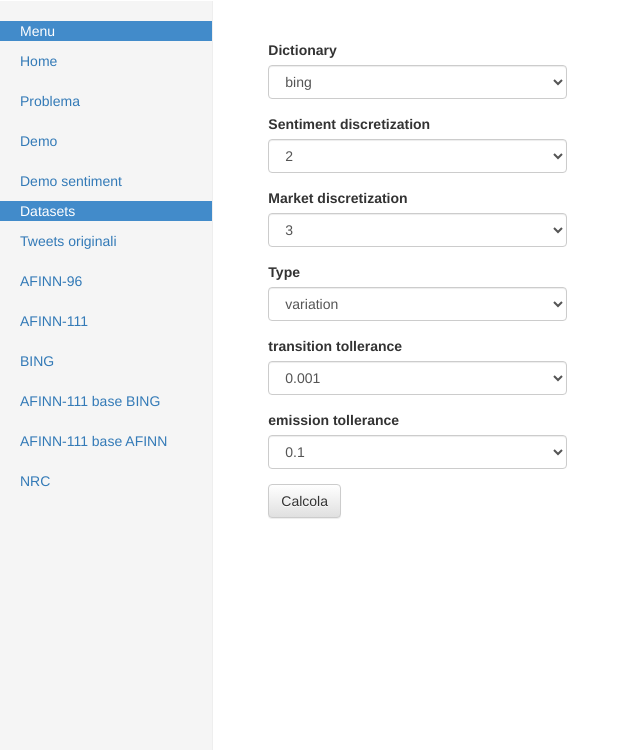
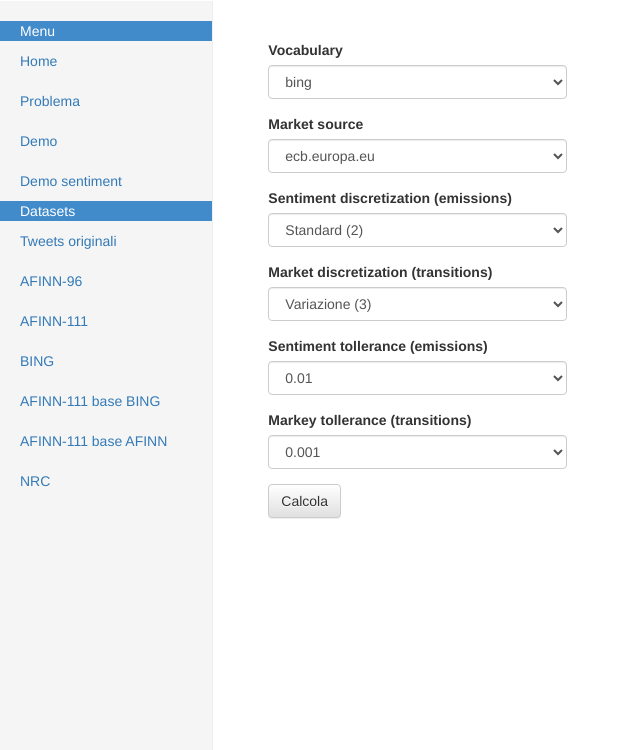
Before and after one commit to rAlvaPrincipe/Brexit-marketValue, a Flask app: page /demo in a window 1280 px wide. Shown: the part 50-800 px from the top of the page, without its empty margins (0-640 px from the left). Run offline with Flask 2, Linux system fonts and the light colour scheme; some libraries are stand-ins or nearby versions.

Commit message:
rewrite demo and app.py as copy of main.py

```diff
--- a/web/app.py
+++ b/web/app.py
@@ -4,8 +4,9 @@ import sys, os, subprocess
 # same as cd /web/ --> cd ../ --> cd src
 lib_path = os.path.abspath(os.path.join('..', 'src'))
 sys.path.append(lib_path)
-from interface import Interface
 from sentiment import Sentiment
+from calculator import Calculator
+from hmm import Hmm
 
 app = Flask(__name__)
 mysql = MySQL(app)
@@ -20,82 +21,165 @@ app.config['MYSQL_DB'] = 'experiments'
 #routes
 @app.route('/')
 def index():
-    return render_template('index.html')
+	return render_template('index.html')
 
 @app.route('/demo', methods=['GET','POST'])
 def demo():
-	return render_template('demo.html')
-@app.route('/handle_data', methods=['GET','POST'])
-def handle_data():
-	interface = Interface()
-	result = interface.compute(str(request.form.get('dictionary')), int(request.form.get('mk-discretization')), int(request.form.get('sm-discretization')), str(request.form.get('typo')), float(request.form.get('tr-tollerance')), float(request.form.get('sm-tollerance')))
-	data=result[0]
-	ti=[]
-	ti.append(round(data[0],2))
-	ti.append(round(data[1],2))
-	ti.append(round(data[2],2))
+	if request.method == 'POST':
+		vocabulary = str(request.form['vocabulary'])
+		market = str(request.form['market'])
+		#standard, variazione, variazione_5
 
-	return render_template('demo.html', ti=result[0], tt=result[1] , to=result[2].transpose(), oss_row=result[2].__len__(), oss_col=len(result[2].columns), tr_row=result[1].__len__(), tr_col=len(result[1].columns), data=result)
+		############# SENTIMENT
+		sent  = Sentiment(vocabulary, "tweets", 4) #only vocabulary is important
 
+		############# TRANSITION AND EMISSION MODEL
+		root = "/Users/maca/Desktop/UNIVERSITA/MODELLI/Brexit-marketValue/data/preprocessed_data/output/"
+		market_transition_f = root+"output_market_"+vocabulary+"_market_from_"+market+".txt"
+		market_emission_f   = root+"output_market_"+vocabulary+"_market_from_"+market+".txt"
+		sentiment_f = root+"output_sentiment_"+vocabulary+"_market_from_"+market+".txt"
+
+		calc = Calculator(market_transition_f, market_emission_f, sentiment_f)
+
+		emission_mod = str(request.form['emission_mod'])
+		transition_mod = str(request.form['transition_mod'])
+		market_tollerance = float(request.form['market_tollerance'])
+		sentiment_tollerance = float(request.form['sentiment_tollerance'])
+
+		# if market dataset is different for transition and emission
+		if transition_mod == "variazione":
+			hiddenVars = calc.col_select(calc.delta(calc.market_transition_f, market_tollerance), 2)
+			hiddenVars_labels = [["sale", "sale"], ["stabile", "stabile"], ["scende", "scende"]]
+
+		elif transition_mod == "variazione_5":
+			hiddenVars = calc.col_select(calc.delta(calc.market_transition_f, market_tollerance), 5)
+			hiddenVars_labels = [["saleTanto", "saleTanto"], ["salePoco", "salePoco"], ["stabile", "stabile"], ["scendePoco", "scendePoco"], ["scendeTanto", "scendeTanto"]]
+
+		calc.build_transition_m(hiddenVars, hiddenVars_labels)
+
+		if emission_mod == "standard":
+			observations = calc.col_select( calc.delta( calc.sentiment_f, sentiment_tollerance), 4)
+			observations_labels = [["sent+", "pos"], ["sent-", "neg"]]
+
+		elif emission_mod == "variazione":
+			observations = calc.col_select( calc.delta( calc.sentiment_f, sentiment_tollerance), 2)
+			observations_labels = [["sentSale", "sale"], ["sentStabile", "stabile"], ["sentScende", "scende"]]
+
+		elif emission_mod == "variazione_5":
+			observations = calc.col_select(calc.delta( calc.sentiment_f, sentiment_tollerance), 5)
+			observations_labels = [["sentSaleTanto", "saleTanto"], ["sentSalePoco", "salePoco"], ["sentStabile", "stabile"], ["sentScendePoco", "scendePoco"], ["sentScendeTanto", "scendeTanto"]]
+
+		calc.build_emission_m(hiddenVars, observations, hiddenVars_labels, observations_labels)
+
+
+		I = []
+		if transition_mod == "variazione":
+			I = [1.0 / 3.0, 1.0 / 3.0, 1.0 / 3.0]
+		elif transition_mod == "variazione_5":
+			I = [0.2, 0.2, 0.2, 0.2, 0.2]
+
+		hmm_model = Hmm(I, calc.T, calc.O)
+		steps = observations.__len__()
+
+		filtering_result = hmm_model.filtering(steps, observations, observations_labels, hiddenVars_labels)
+		filtering_seq = hmm_model.get_steps()
+		print("\nFITERING: ")
+		correspondence_filtering = correspondence(hiddenVars, hmm_model.get_steps())
+
+		#steps = 97
+		#hmm_model.prediction(steps, observations[:90], observations_labels, hiddenVars_labels)
+
+		print("\nVITERBI:")
+		del observations[0]  # delete first element: "nullo"
+		viterbi_seq = hmm_model.viterbi(observations, observations_labels, hiddenVars_labels)
+		correspondence_viterbi = correspondence(hiddenVars, viterbi_seq)
+
+
+		return render_template('demo.html', prob_matrix=I, transition_matrix= calc.T, emission_matrix=calc.O,
+						 prob_matrix_len=len(I), transition_matrix_len=len(calc.T),emission_matrix_len=len(calc.O),
+						 viterbi_seq = viterbi_seq, filtering_seq = filtering_seq,
+						 filtering_result = filtering_result, steps = steps,
+						 correspondence_filtering=correspondence_filtering, correspondence_viterbi=correspondence_viterbi)
+	else:
+		   return render_template('demo.html')
 
 #sentiment
 @app.route('/sentiment', methods=['POST', 'GET'])
 def sentiment():
-    if request.method == 'POST':
-        tweet = str(request.form['tweet'])
-        dictionary = str(request.form['dictionary'])
-        #calculate sentiment
-        sentiment_main = Sentiment(dictionary, "", 0)
-        sentiment = sentiment_main.sentiment(tweet)
-        #check if sentiment is zero
-        if sentiment == 0.0:
-            sentiment = "zero. No words found."
+	if request.method == 'POST':
+		tweet = str(request.form['tweet'])
+		dictionary = str(request.form['dictionary'])
+		#calculate sentiment
+		sentiment_main = Sentiment(dictionary, "", 0)
+		sentiment = sentiment_main.sentiment(tweet)
+		#check if sentiment is zero
+		if sentiment == 0.0:
+			sentiment = "zero. No words found."
 
-        return render_template('sentiment.html', tweet=tweet, dictionary=dictionary, sentiment=sentiment)
-    else:
-        return render_template('sentiment.html')
+		return render_template('sentiment.html', tweet=tweet, dictionary=dictionary, sentiment=sentiment)
+	else:
+		return render_template('sentiment.html')
 
 #tweets
 @app.route('/tweets')
 @app.route('/tweets/<name>/<offset>/<limit>')
 def tweets(offset=0,limit=10,name="tweets"):
-    if int(offset) < 0:
-        offset = 0
-    if int(limit) < 0:
-        limit=10
+	if int(offset) < 0:
+		offset = 0
+	if int(limit) < 0:
+		limit=10
 
-    cur = mysql.connection.cursor()
-    cur.execute("SELECT id_tweet, tweet, tweet_date  FROM "+name+" LIMIT "+str(offset)+", "+str(limit))
-    result = cur.fetchall()
-    data = {}
-    for row in result:
-        data[str(row[0])] = (row[1],row[2])
+	cur = mysql.connection.cursor()
+	cur.execute("SELECT id_tweet, tweet, tweet_date  FROM "+name+" LIMIT "+str(offset)+", "+str(limit))
+	result = cur.fetchall()
+	data = {}
+	for row in result:
+		data[str(row[0])] = (row[1],row[2])
 
-    return render_template('tweets.html',data=data, name=name, offset=offset, limit=limit)
+	return render_template('tweets.html',data=data, name=name, offset=offset, limit=limit)
 
 
 # dictionaries
 @app.route('/dictionary')
 @app.route('/dictionary/<name>/<offset>/<limit>')
 def dictionary(offset=0,limit=10,name="bing"):
-    if int(offset) < 0:
-        offset = 0
-    if int(limit) < 0:
-        limit=10
+	if int(offset) < 0:
+		offset = 0
+	if int(limit) < 0:
+		limit=10
 
-    cur = mysql.connection.cursor()
-    cur.execute("SELECT word, label FROM "+name+" LIMIT "+str(offset)+", "+str(limit))
-    result = cur.fetchall()
-    data = {}
-    for row in result:
-        data[str(row[0])] = row[1]
+	cur = mysql.connection.cursor()
+	cur.execute("SELECT word, label FROM "+name+" LIMIT "+str(offset)+", "+str(limit))
+	result = cur.fetchall()
+	data = {}
+	for row in result:
+		data[str(row[0])] = row[1]
 
-    return render_template('dictionary.html',data=data, name=name, offset=offset, limit=limit)
+	return render_template('dictionary.html',data=data, name=name, offset=offset, limit=limit)
 
 # 404 error handler
 @app.errorhandler(404)
 def page_not_found(e):
-    return render_template('404.html'), 404
+	return render_template('404.html'), 404
+
+
+def correspondence(state, prediction):
+	count_corr = 0.0
+	for count in range(1, state.__len__()):
+		if str(state[count]) == str(prediction[count - 1]):
+			count_corr += 1
+
+	print "STATE"
+	print "[",
+	for i in range(0, state.__len__()):
+		print( str(state[i]) +" "),
+	print  "]"
+
+	print "PREDICTION"
+	print(prediction)
+
+	return str(count_corr / float(state.__len__() - 1))
+
 
 if __name__ == '__main__':
-    app.run(host='0.0.0.0')
+	app.run(host='0.0.0.0')
--- a/web/templates/demo.html
+++ b/web/templates/demo.html
@@ -9,11 +9,11 @@
 <h1>{{ name }}</h1>
 
 <div id="parameters" class="col-xs-4">
-  <form method="POST" , action="{{ url_for('handle_data')}}">
+  <form method="POST" , action="{{ url_for('demo')}}">
 
     <div class="form-group">
-      <label for="dictionary">Dictionary</label>
-      <select name="dictionary" class="form-control">
+      <label for="vocabulary">Vocabulary</label>
+      <select name="vocabulary" class="form-control">
               <option value="bing"> bing </option>
               <option id="afinn96" value="afinn96"> afinn96 </option>
               <option id="afinn111" value="afinn111"> afinn111 </option>
@@ -24,43 +24,55 @@
     </div>
 
     <div class="form-group">
-      <label for="sentiment-discretization">Sentiment discretization</label>
-      <select name="sm-discretization" class="form-control">
-              <option id="2_discretized" value="2"> 2 </option>
-              <option id="3_discretized" value="3"> 3 </option>
-              <option id="3_discretized" value="3"> 5 </option>
-            </select>
-    </div>
-    <div class="form-group">
-      <label for="market-discretization">Market discretization</label>
-      <select name="mk-discretization" class="form-control">
-              <option id="3_discretized" value="3"> 3 </option>
-              <option id="5_discretized" value="5"> 5 </option>
-            </select>
-    </div>
-    <div class="form-group">
-      <label for="type">Type</label>
-      <select name="typo" class="form-control">
-              <option id="variation" value="variation"> variation </option>
-              <option id="standard" value="standard"> standard </option>
+      <label for="market">Market source</label>
+      <select name="market" class="form-control">
+              <option value="ecb.europa.eu"> ecb.europa.eu </option>
+              <option id="exchangerates.com" value="exchangerates.com"> exchangerates.com </option>
+              <option id="investing.com" value="investing.com"> investing.com </option>
+              <option id="ofx.com" value="ofx.com"> ofx.com </option>
+              <option id="pundsterlinglive.com" value="pundsterlinglive.com"> pundsterlinglive.com </option>
             </select>
     </div>
 
     <div class="form-group">
-      <label for="tr-tollerance">transition tollerance</label>
-      <select name="tr-tollerance" class="form-control">
-              <option  value="0.001"> 0.001 </option>
-              <option  value="0.002"> 0.002 </option>
+      <label for="sentiment-discretization">Sentiment discretization (emissions)</label>
+      <select name="emission_mod" class="form-control">
+              <option id="sent_discretized_standard" value="standard"> Standard (2) </option>
+              <option id="sent_discretized_variazione" value="variazione"> Variazione (3) </option>
+              <option id="sent_discretized_variazione5" value="variazione_5"> Variazione (5) </option>
             </select>
     </div>
 
     <div class="form-group">
-      <label for="em-tollerance">emission tollerance</label>
-      <select name="sm-tollerance" class="form-control">
+      <label for="market-discretization">Market discretization (transitions)</label>
+      <select name="transition_mod" class="form-control">
+              <option id="market_discretized_variazione" value="variazione"> Variazione (3) </option>
+              <option id="market_discretized_variazione5" value="variazione_5"> Variazione (5) </option>
+            </select>
+    </div>
+
+
+    <div class="form-group">
+      <label for="em-tollerance">Sentiment tollerance (emissions)</label>
+      <select name="sentiment_tollerance" class="form-control">
+              <option  value="0.01"> 0.01 </option>
               <option  value="0.1"> 0.1 </option>
               <option value="0.2"> 0.2 </option>
             </select>
     </div>
+
+
+    <div class="form-group">
+      <label for="tr-tollerance">Markey tollerance (transitions)</label>
+      <select name="market_tollerance" class="form-control">
+              <option  value="0.001"> 0.001 </option>
+              <option  value="0.002"> 0.002 </option>
+              <option  value="0.003"> 0.003 </option>
+              <option  value="0.004"> 0.004 </option>
+              <option  value="0.005"> 0.005 </option>
+            </select>
+    </div>
+
 
     <input type="submit" value="Calcola" class="btn btn-default">
     <!-- <a href="{{ url_for('demo', dictionary = request.form['dictionary'], discretization = request.form['discretization'], typo = request.form['typo'],
@@ -84,67 +96,66 @@
   <table class="table table-bordered table-hover" style="width: auto">
     <p><b>Matrice delle probabilità iniziali</b></p>
     <tr>
-      <td>{{ti[0]}}</td>
+      <td>{{ prob_matrix[0] }}</td>
     </tr>
     <tr>
-      <td>{{ti[1]}}</td>
+      <td>{{ prob_matrix[1] }}</td>
     </tr>
     <tr>
-      <td>{{ti[2]}}</td>
-    </tr>{% if tr_row==5 %}
+      <td>{{ prob_matrix[2] }}</td>
+    </tr>{% if prob_matrix_len==5 %}
     <tr>
-      <td>{{ti[3]}}</td>
+      <td>{{ prob_matrix[3] }}</td>
     </tr>
     <tr>
-      <td>
-        <{{ti[4]}}</td>
+      <td>{{ prob_matrix[4] }}</td>
     </tr>{% endif %} </tr>
   </table>
 
   <p><b>Matrice di transizione</b></p>
   <table class="table table-bordered table-hover" style="width: auto">
     <tr>
-      <td>{{tt[0][0]}}</td>
+      <td>{{transition_matrix[0][0]}}</td>
       <td>
-        <{{tt[0][1]}}</td> {% if tr_col>2 %}
-          <td>{{tt[0][2]}}</td>{% endif %}{% if tr_col==5 %}
-          <td>{{tt[0][3]}}</td>
-          <td>{{tt[0][4]}}
+        <{{transition_matrix[0][1]}}</td> {% if transition_matrix_len>2 %}
+          <td>{{transition_matrix[0][2]}}</td>{% endif %}{% if transition_matrix_len==5 %}
+          <td>{{transition_matrix[0][3]}}</td>
+          <td>{{transition_matrix[0][4]}}
           </td>{% endif %}</tr>
     <tr>
-      <td>{{tt[1][0]}}</td>
+      <td>{{transition_matrix[1][0]}}</td>
       <td>
-        <{{tt[1][1]}}</td> {% if tr_col>2 %}
-          <td>{{tt[1][2]}}</td>{% endif %}{% if tr_col==5 %}
-          <td>{{tt[1][3]}}</td>
-          <td>{{tt[1][4]}}
+        <{{transition_matrix[1][1]}}</td> {% if transition_matrix_len>2 %}
+          <td>{{transition_matrix[1][2]}}</td>{% endif %}{% if transition_matrix_len==5 %}
+          <td>{{transition_matrix[1][3]}}</td>
+          <td>{{transition_matrix[1][4]}}
           </td>{% endif %}</tr>
-    {% if tr_row>2 %}
+    {% if transition_matrix_len>2 %}
     <tr>
-      <td>{{tt[2][0]}}</td>
+      <td>{{transition_matrix[2][0]}}</td>
       <td>
-        <{{tt[2][1]}}</td>{% endif %} {% if tr_col>2 %}
-          <td>{{tt[2][2]}}</td>{% endif %}{% if trS_col==5 %}
-          <td>{{tt[2][3]}}</td>
-          <td>{{tt[2][4]}}
+        <{{transition_matrix[2][1]}}</td>{% endif %} {% if transition_matrix_len>2 %}
+          <td>{{transition_matrix[2][2]}}</td>{% endif %}{% if transition_matrix_len==5 %}
+          <td>{{transition_matrix[2][3]}}</td>
+          <td>{{transition_matrix[2][4]}}
           </td>{% endif %}</tr>
-    {% if tr_row==5 %}
+    {% if transition_matrix_len==5 %}
     <tr>
-      <td>{{tt[3][0]}}</td>
+      <td>{{transition_matrix[3][0]}}</td>
       <td>
-        <{{tt[3][1]}}</td>{% endif %} {% if tr_col==5 %}
-          <td>{{tt[3][2]}}</td>
-          <td>{{tt[3][3]}}</td>
-          <td>{{tt[2][4]}}
+        <{{transition_matrix[3][1]}}</td>{% endif %} {% if transition_matrix_len==5 %}
+          <td>{{transition_matrix[3][2]}}</td>
+          <td>{{transition_matrix[3][3]}}</td>
+          <td>{{transition_matrix[2][4]}}
           </td>{% endif %}</tr>
-    {% if tr_row==5 %}
+    {% if transition_matrix_len==5 %}
     <tr>
-      <td>{{tt[4][0]}}</td>
+      <td>{{transition_matrix[4][0]}}</td>
       <td>
-        <{{tt[4][1]}}</td>{% endif %} {% if tr_col==5 %}
-          <td>{{tt[4][2]}}</td>
-          <td>{{tt[4][3]}}</td>
-          <td>{{tt[4][4]}}
+        <{{transition_matrix[4][1]}}</td>{% endif %} {% if transition_matrix_len==5 %}
+          <td>{{transition_matrix[4][2]}}</td>
+          <td>{{transition_matrix[4][3]}}</td>
+          <td>{{transition_matrix[4][4]}}
           </td>{% endif %}</tr>
   </table>
 
@@ -153,29 +164,28 @@
   <p><b>Matrice di emissione</b></p>
   <table class="table table-bordered table-hover" style="width: auto">
     <tr>
-      <td>{{to[0][0]}}</td>
+      <td>{{emission_matrix[0][0]}}</td>
       <td>
-        <{{to[0][1]}}</td>{% if oss_col>2 %}
-          <td>{{to[0][2]}}</td>{% endif %}{% if oss_col==5 %}
-          <td>{{to[0][3]}}</td>
-          <td>{{to[0][4]}}</td>{% endif %}</tr>
+        <{{transition_matrix[0][1]}}</td>{% if emission_matrix_len>2 %}
+          <td>{{transition_matrix[0][2]}}</td>{% endif %}{% if emission_matrix_len==5 %}
+          <td>{{transition_matrix[0][3]}}</td>
+          <td>{{transition_matrix[0][4]}}</td>{% endif %}</tr>
     <tr>
-      <td>{{to[1][0]}}</td>
+      <td>{{transition_matrix[1][0]}}</td>
       <td>
-        <{{to[1][1]}}</td>{% if oss_col>2 %}
-          <td>{{to[1][2]}}</td>{% endif %}{% if oss_col==5 %}
-          <td>{{to[1][3]}}</td>
-          <td>{{to[1][4]}}</td>{% endif %}</tr>
+        <{{transition_matrix[1][1]}}</td>{% if emission_matrix_len>2 %}
+          <td>{{transition_matrix[1][2]}}</td>{% endif %}{% if emission_matrix_len==5 %}
+          <td>{{transition_matrix[1][3]}}</td>
+          <td>{{transition_matrix[1][4]}}</td>{% endif %}</tr>
     <tr>
-      <td>{{to[2][0]}}</td>
+      <td>{{transition_matrix[2][0]}}</td>
       <td>
-        <{{to[2][1]}}</td>{% if oss_col>2 %}
-          <td>{{to[2][2]}}</td>{% endif %}{% if oss_col==5 %}
-          <td>{{to[2][3]}}</td>
-          <td>{{to[2][4]}}</td>{% endif %}</tr>
+        <{{transition_matrix[2][1]}}</td>{% if emission_matrix_len>2 %}
+          <td>{{transition_matrix[2][2]}}</td>{% endif %}{% if emission_matrix_len==5 %}
+          <td>{{transition_matrix[2][3]}}</td>
+          <td>{{transition_matrix[2][4]}}</td>{% endif %}</tr>
 
   </table>
-
 
   <p>
     <h2>Filtraggio</h2>
```
Also changed, not shown: other parts of web/templates/demo.html (+13 -16 lines).
